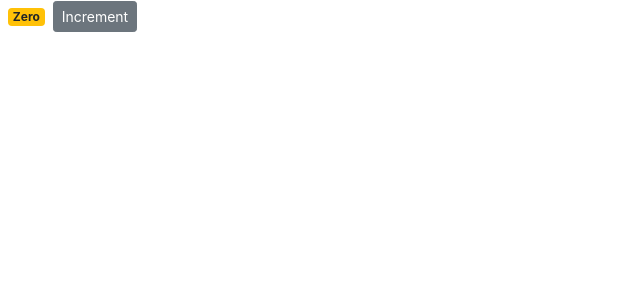
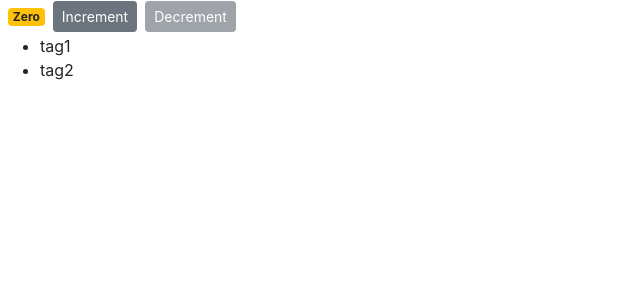
Before and after one commit to mashablair/react-counter-app, a React (Create React App) app: page / in a window 1280 px wide. Shown: the top 300 px of the page, without its empty margins (0-640 px from the left). Built offline with nearby package versions, Linux system fonts and the light colour scheme.

Commit message:
More changes to counter app, including Decrement button and passing arguments to event handlers.

```diff
--- a/src/components/counter.jsx
+++ b/src/components/counter.jsx
@@ -1,13 +1,11 @@
 import React, { Component } from "react";
+// shortcut: imrc
 
+// shortcut: cc
 class Counter extends Component {
   state = {
-    count: 0
-  };
-
-  handleIncrement = () => {
-    console.log("Increment Clicked", this);
-    this.setState(prevState => ({ count: this.state.count + 1 }));
+    count: 0,
+    tags: ["tag1", "tag2"]
   };
 
   render() {
@@ -15,14 +13,46 @@ class Counter extends Component {
       <React.Fragment>
         <span className={this.getBadgeClasses()}>{this.formatCount()}</span>
         <button
-          onClick={this.handleIncrement}
-          className="btn btn-secondary btn-sm"
+          onClick={() => this.handleIncrement("my product")}
+          className="btn btn-secondary btn-sm mr-2"
         >
           Increment
         </button>
+        <button
+          onClick={this.handleDecrement}
+          className={`btn btn-secondary btn-sm ${this.disableBtn()}`}
+        >
+          Decrement
+        </button>
+        <ul>
+          {this.state.tags.length === 0 && "Please add some tags!"}
+          {this.renderTags()}
+        </ul>
       </React.Fragment>
+      // or instead React.Fragment, you can use <div>
     );
   }
+
+  renderTags() {
+    console.log("this:", this);
+    if (this.state.tags.length > 0)
+      return this.state.tags.map(tag => <li key={tag}>{tag}</li>);
+    else return <p>There are no tags</p>;
+  }
+
+  // when we need to pass an argument to event handler
+  // we use arrow function inline
+  handleIncrement = product => {
+    console.log("Increment Clicked", this);
+    console.log("product:", product);
+    this.setState(prevState => ({ count: this.state.count + 1 }));
+  };
+
+  handleDecrement = () => {
+    console.log("Decrement Clicked", this);
+    if (this.state.count > 0)
+      this.setState(prevState => ({ count: this.state.count - 1 }));
+  };
 
   getBadgeClasses() {
     let classes = "badge m-2 badge-";
@@ -30,8 +60,12 @@ class Counter extends Component {
     return classes;
   }
 
+  disableBtn() {
+    return this.state.count <= 0 ? "disabled" : "";
+  }
+
   formatCount() {
-    const { count } = this.state;
+    const { count } = this.state; // this is ES6 object destructuring
     return count === 0 ? "Zero" : count;
   }
 }
```
